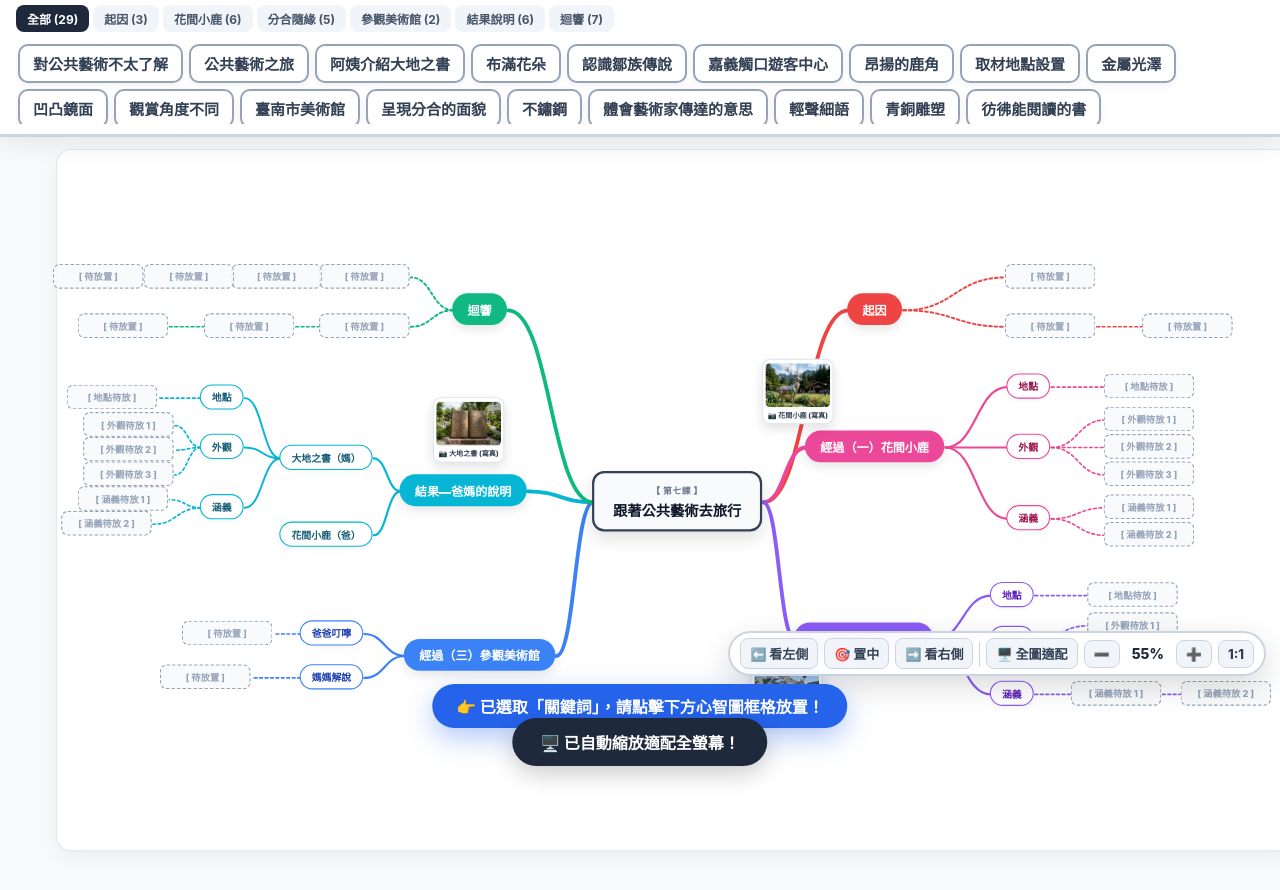
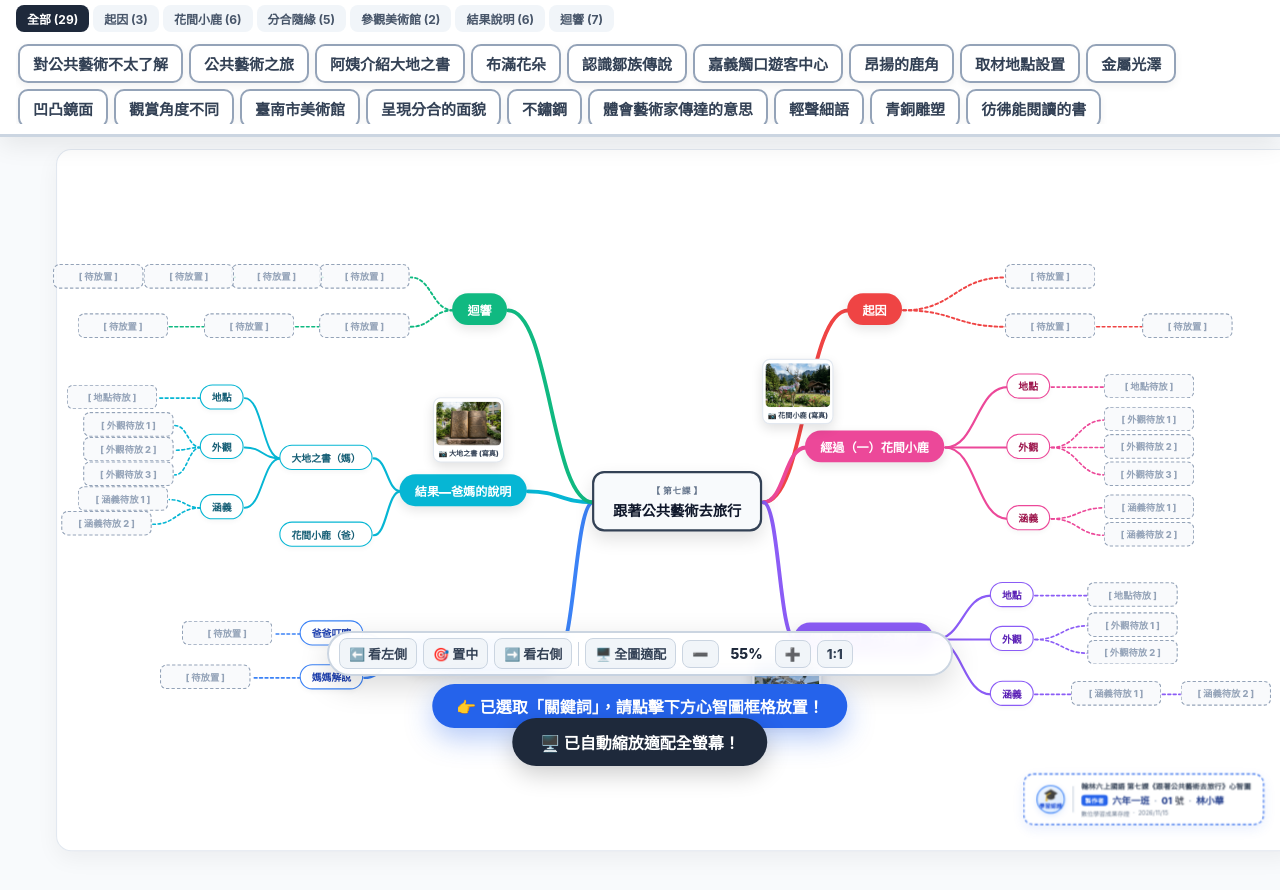
Before and after one commit to ted710317-cloud/lesson7-mindmap, a plain HTML site: page index.html in a window 1280 px wide. Shown: the part 110-1000 px from the top of the page. Drawn offline with nearby package versions, Linux system fonts and the light colour scheme.

Commit message:
feat(watermark): add bottom-right student certification watermark with real-time sync and high-res PDF export

```diff
--- a/index.html
+++ b/index.html
@@ -343,11 +343,12 @@
       /* 移除過渡以保證縮放與連線即時同步無抖動 */
     }
 
-    /* 畫布導航與縮放浮動工具列 */
+    /* 畫布導航與縮放浮動工具列（底部置中，避免遮擋右下角浮水印） */
     #canvas-toolbar {
       position: fixed;
       bottom: 24px;
-      right: 32px;
+      left: 50%;
+      transform: translateX(-50%);
       z-index: 1500;
       background: rgba(255, 255, 255, 0.94);
       backdrop-filter: blur(8px);
@@ -864,6 +865,118 @@
       }
       @page { size: A4 landscape; margin: 6mm; }
     }
+
+    /* ============================================================
+       【右下角製作者浮水印認證徽章】
+       ============================================================ */
+    .mindmap-watermark {
+      position: absolute;
+      right: 56px;
+      bottom: 46px;
+      z-index: 20;
+      pointer-events: none;
+      user-select: none;
+      font-family: 'PingFang TC', 'Microsoft JhengHei', 'Noto Sans TC', sans-serif;
+    }
+
+    .wm-card {
+      display: flex;
+      align-items: center;
+      gap: 14px;
+      background: rgba(255, 255, 255, 0.95);
+      backdrop-filter: blur(8px);
+      -webkit-backdrop-filter: blur(8px);
+      border: 2px dashed #2563eb;
+      border-radius: 18px;
+      padding: 12px 22px;
+      box-shadow: 0 8px 24px rgba(37, 99, 235, 0.1);
+      transition: all 0.2s ease;
+    }
+
+    .wm-seal {
+      display: flex;
+      flex-direction: column;
+      align-items: center;
+      justify-content: center;
+      width: 52px;
+      height: 52px;
+      background: linear-gradient(135deg, #eff6ff 0%, #dbeafe 100%);
+      border: 2px solid #3b82f6;
+      border-radius: 50%;
+      box-shadow: 0 4px 10px rgba(59, 130, 246, 0.15);
+      flex-shrink: 0;
+    }
+
+    .wm-badge-icon {
+      font-size: 22px;
+      line-height: 1;
+    }
+
+    .wm-badge-text {
+      font-size: 10px;
+      font-weight: 800;
+      color: #1d4ed8;
+      letter-spacing: 0.5px;
+      margin-top: 1px;
+    }
+
+    .wm-divider {
+      width: 1.5px;
+      height: 48px;
+      background: #cbd5e1;
+      flex-shrink: 0;
+    }
+
+    .wm-content {
+      display: flex;
+      flex-direction: column;
+      gap: 3px;
+      text-align: left;
+    }
+
+    .wm-title {
+      font-size: 13px;
+      font-weight: 700;
+      color: #334155;
+      letter-spacing: 0.3px;
+    }
+
+    .wm-student-info {
+      display: flex;
+      align-items: center;
+      gap: 8px;
+      font-size: 17px;
+      color: #0f172a;
+    }
+
+    .wm-tag {
+      background: #2563eb;
+      color: #ffffff;
+      font-size: 11px;
+      font-weight: 700;
+      padding: 2px 7px;
+      border-radius: 6px;
+      letter-spacing: 0.5px;
+    }
+
+    .wm-info-item strong {
+      font-weight: 800;
+      color: #1e3a8a;
+    }
+
+    .wm-dot {
+      color: #94a3b8;
+      font-weight: bold;
+    }
+
+    .wm-meta {
+      font-size: 11px;
+      color: #64748b;
+      display: flex;
+      align-items: center;
+      gap: 6px;
+    }
+
   </style>
 </head>
 <body>
@@ -1050,7 +1163,34 @@
 
       <div class="mm-node node-sub-pill sub-blue" id="sub_mom_explain" style="left: 500px; top: 960px;">媽媽解說</div>
       <div class="mm-node drop-slot" id="s_mom_slot" data-ans="體會藝術家傳達的意思" data-color="blue" style="left: 270px; top: 960px;">[ 待放置 ]</div>
-    </div>
+
+        <!-- ==================== 右下角製作者浮水印認證徽章 ==================== -->
+        <div id="mindmap-watermark" class="mindmap-watermark">
+          <div class="wm-card">
+            <div class="wm-seal">
+              <span class="wm-badge-icon">🎓</span>
+              <div class="wm-badge-text">學習認證</div>
+            </div>
+            <div class="wm-divider"></div>
+            <div class="wm-content">
+              <div class="wm-title">翰林六上國語 第七課《跟著公共藝術去旅行》心智圖</div>
+              <div class="wm-student-info">
+                <span class="wm-tag">製作者</span>
+                <span class="wm-info-item"><strong id="wm-class-val">六年一班</strong></span>
+                <span class="wm-dot">·</span>
+                <span class="wm-info-item"><strong id="wm-seat-val">01</strong> 號</span>
+                <span class="wm-dot">·</span>
+                <span class="wm-info-item"><strong id="wm-name-val">林小華</strong></span>
+              </div>
+              <div class="wm-meta">
+                <span>數位學習成果存證</span>
+                <span class="wm-dot">·</span>
+                <span id="wm-date-val">2026/11/15</span>
+              </div>
+            </div>
+          </div>
+        </div>
+      </div>
   </div>
   </main>
 
@@ -1619,6 +1759,28 @@
       document.getElementById('lightbox-modal').classList.remove('active');
     }
 
+
+    // 同步製作者浮水印資料（班級、姓名、座號、時間）
+    function syncWatermark() {
+      const cls = document.getElementById('stu-class').value.trim() || '六年一班';
+      const seat = document.getElementById('stu-seat').value.trim() || '01';
+      const name = document.getElementById('stu-name').value.trim() || '林小華';
+
+      const elCls = document.getElementById('wm-class-val');
+      const elSeat = document.getElementById('wm-seat-val');
+      const elName = document.getElementById('wm-name-val');
+      const elDate = document.getElementById('wm-date-val');
+
+      if (elCls) elCls.innerText = cls;
+      if (elSeat) elSeat.innerText = seat;
+      if (elName) elName.innerText = name;
+      if (elDate) {
+        const now = new Date();
+        const dateStr = `${now.getFullYear()}/${String(now.getMonth() + 1).padStart(2, '0')}/${String(now.getDate()).padStart(2, '0')}`;
+        elDate.innerText = dateStr;
+      }
+    }
+
     // 一鍵匯出 A4 橫向 PDF
     async function exportToPDF() {
       const name = document.getElementById('stu-name').value.trim() || '學生';
@@ -1632,13 +1794,25 @@
         btn.innerText = '⏳ 生成 PDF 中...';
         btn.disabled = true;
 
+        let oldTransform = '';
+        const canvasEl = document.getElementById('mindmap-canvas');
         try {
-          const canvasEl = document.getElementById('mindmap-canvas');
+          syncWatermark();
+          if (canvasEl) {
+            oldTransform = canvasEl.style.transform;
+            canvasEl.style.transform = 'none';
+          }
+          await new Promise(r => setTimeout(r, 60));
+
           const canvas = await html2canvas(canvasEl, {
             scale: 2,
             useCORS: true,
             backgroundColor: '#ffffff'
           });
+
+          if (canvasEl && oldTransform) {
+            canvasEl.style.transform = oldTransform;
+          }
 
           const imgData = canvas.toDataURL('image/jpeg', 0.95);
           const { jsPDF } = window.jspdf;
@@ -1675,6 +1849,9 @@
           console.error(e);
           window.print();
         } finally {
+          if (canvasEl && oldTransform) {
+            canvasEl.style.transform = oldTransform;
+          }
           btn.innerText = origText;
           btn.disabled = false;
         }
@@ -1820,6 +1997,11 @@
 
     // 初始化載入
     window.addEventListener('DOMContentLoaded', () => {
+      syncWatermark();
+      document.getElementById('stu-class').addEventListener('input', syncWatermark);
+      document.getElementById('stu-seat').addEventListener('input', syncWatermark);
+      document.getElementById('stu-name').addEventListener('input', syncWatermark);
+
       drawLines();
       initCardBank();
       initSlots();
```
